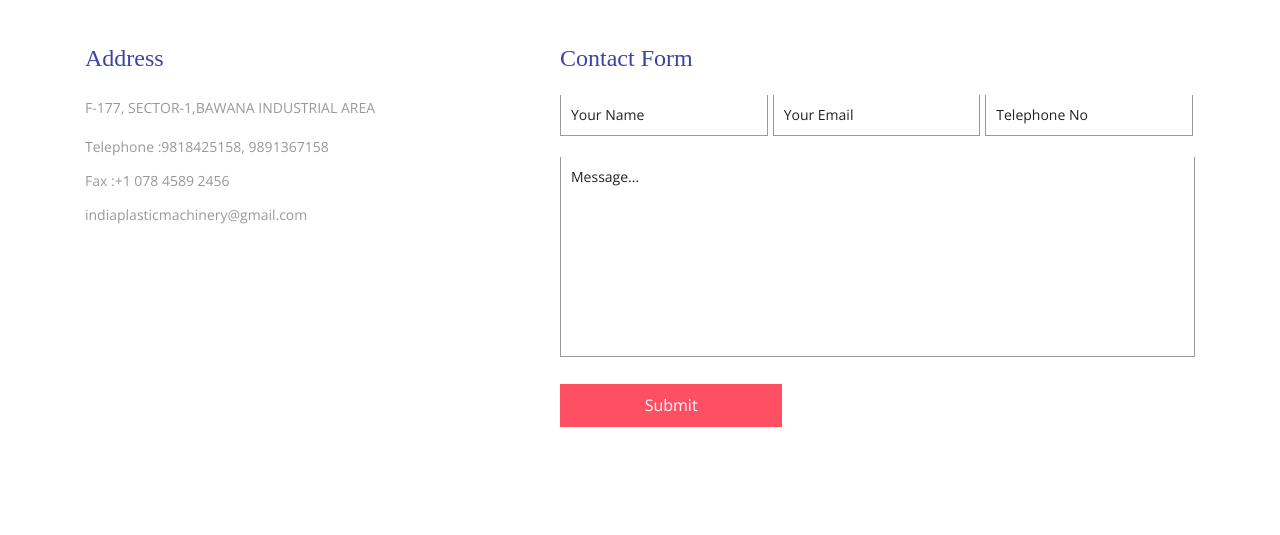
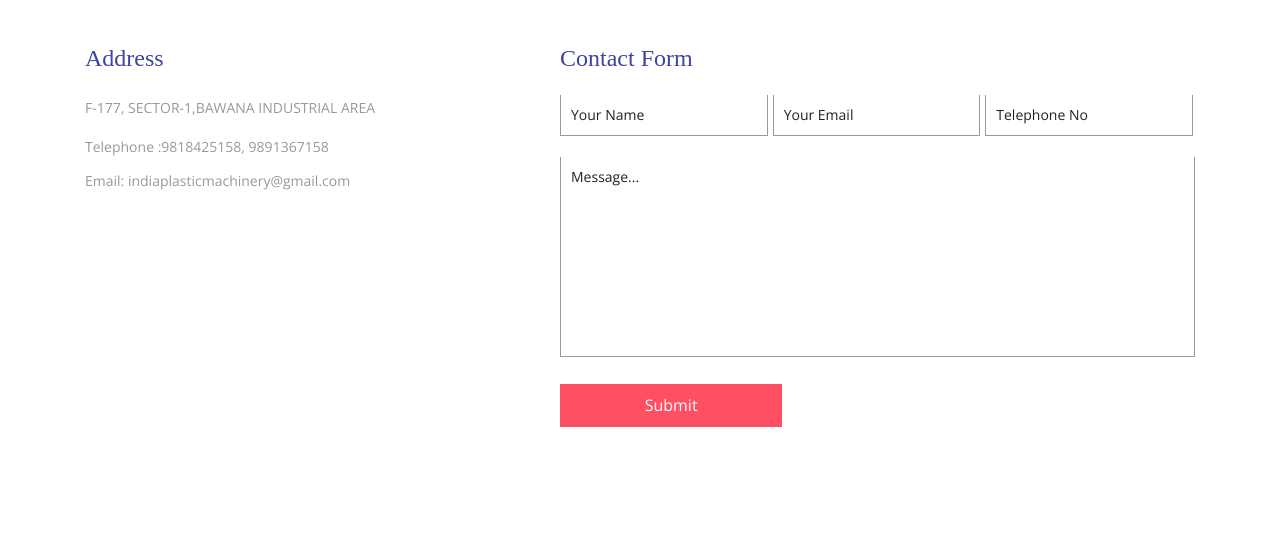
Before and after one commit to indiaplasticmachinery/indiaplasticmachinery.github.io, a plain HTML site: page mail.html in a window 1280 px wide. Shown: the part 265-800 px from the top of the page. Drawn offline with nearby package versions, Linux system fonts and the light colour scheme; a web font is replaced by a local one.

Commit message:
More changes

```diff
--- a/mail.html
+++ b/mail.html
@@ -128,8 +128,8 @@
 					<ul>
 						<!-- <li>Free Phone :+1 078 4589 2456</li> -->
 						<li>Telephone :9818425158, 9891367158</li>
-						<li>Fax :+1 078 4589 2456</li>
-						<li><a href="mailto:indiaplasticmachinery@gmail.com">indiaplasticmachinery@gmail.com</a></li>
+						<!-- <li>Fax :+1 078 4589 2456</li> -->
+						<li>Email: <a href="mailto:indiaplasticmachinery@gmail.com">indiaplasticmachinery@gmail.com</a></li>
 					</ul>
 				</div>
 				<div class="col-md-7 contact-left">
```
